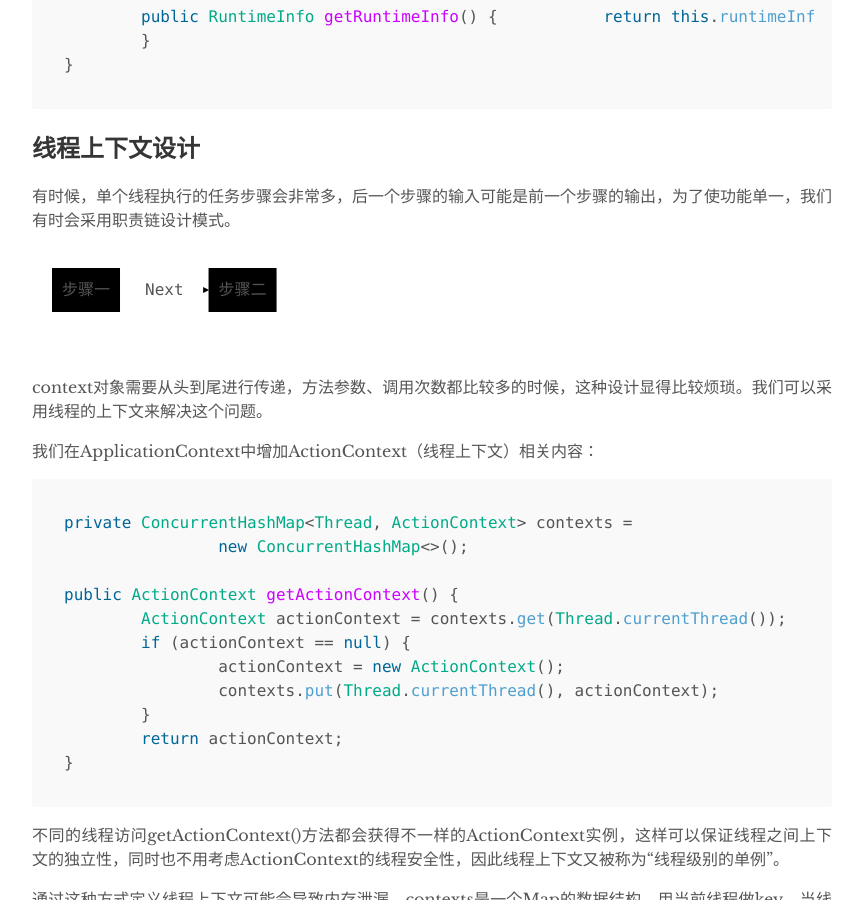
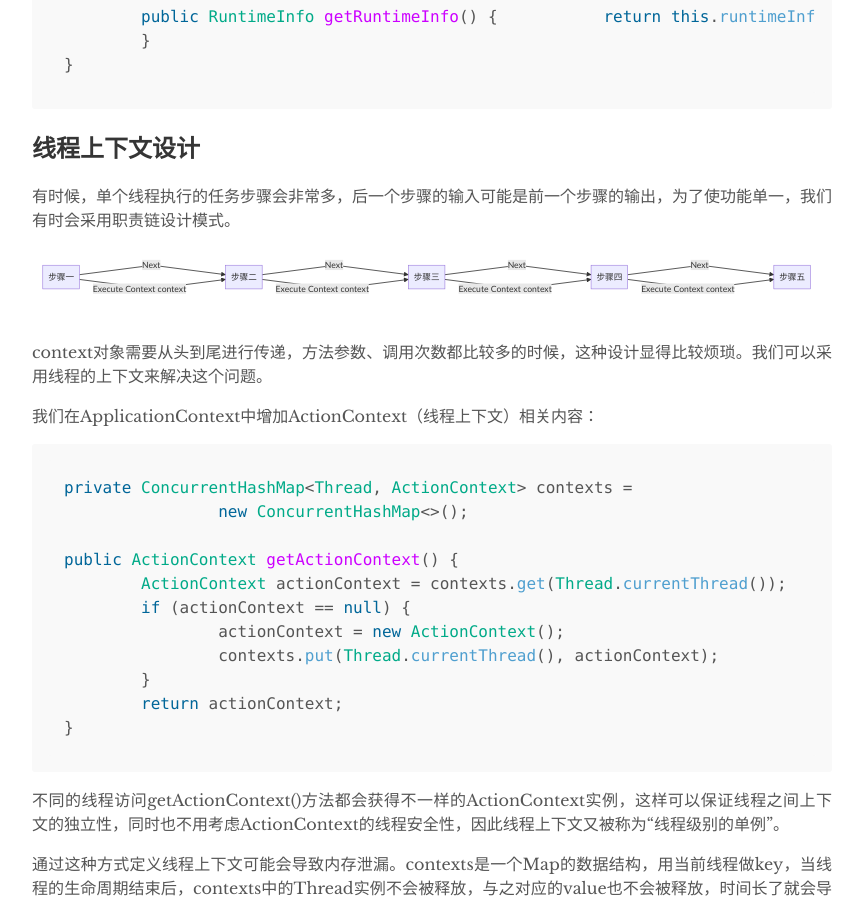
Before and after one commit to yitong-huang/blog, a Jekyll site: the page built from _posts/java-concurrency/2018-11-14-21.thread-ctx.md, in a window 1280 px wide and 900 px high, scrolled down 1086 px. Shown: the whole window, without its empty margins (208-1071 px from the left). Built offline with Jekyll 4.4.1, drawn with Linux system fonts in a browser that asks for light colours.

Commit message:
modify flow graph

````diff
--- a/_posts/java-concurrency/2018-11-14-21.thread-ctx.md
+++ b/_posts/java-concurrency/2018-11-14-21.thread-ctx.md
@@ -50,13 +50,13 @@ public final class ApplicationContext {
 ```flow
 graph LR
 A[步骤一] -->|Next| B[步骤二]
-A -->|Execute （Context context）| B
+A -->|Execute Context context| B
 B -->|Next| C[步骤三]
-B -->|Execute （Context context）| C
+B -->|Execute Context context| C
 C -->|Next| D[步骤四]
-C -->|Execute （Context context）| D
+C -->|Execute Context context| D
 D -->|Next| E[步骤五]
-D -->|Execute （Context context）| E
+D -->|Execute Context context| E
 ```
 
 context对象需要从头到尾进行传递，方法参数、调用次数都比较多的时候，这种设计显得比较烦琐。我们可以采用线程的上下文来解决这个问题。
````
